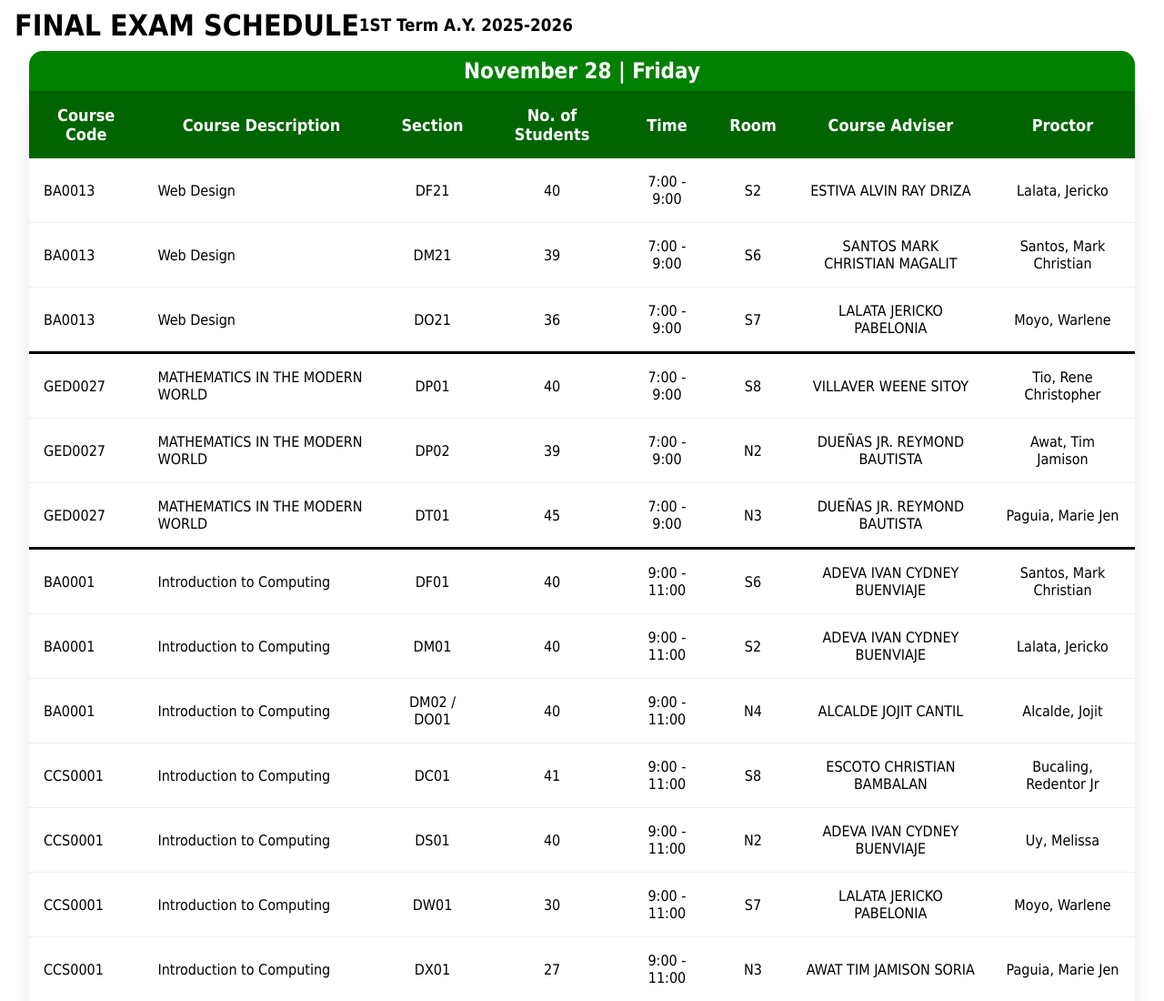
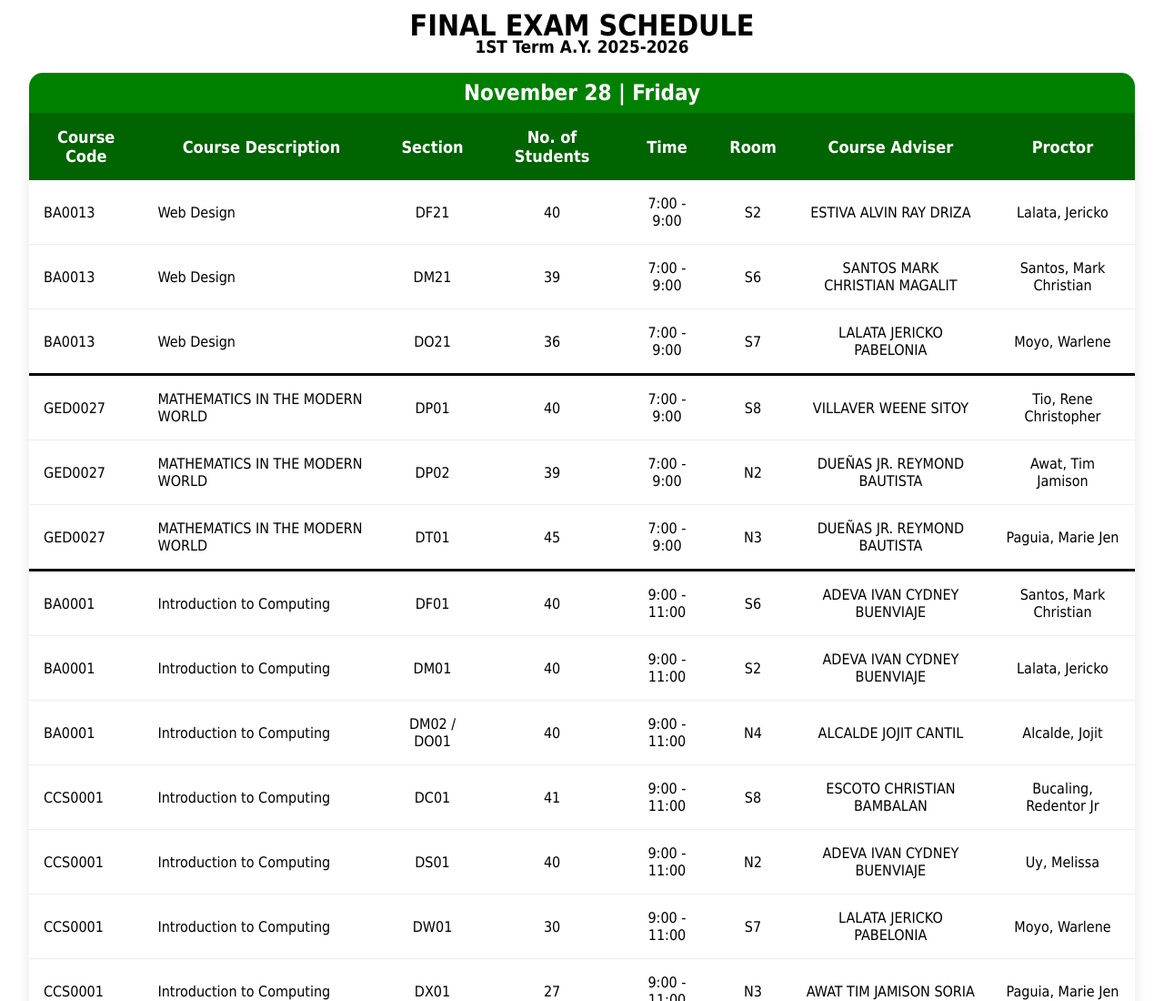
Before and after one commit to FEU-KC/Final_Schedule, a plain HTML site: page index.html in a window 1280 px wide. Shown: the top 1100 px of the page at 91% size. Drawn offline with Linux system fonts and the light colour scheme.

Commit message:
Update index.html

```diff
--- a/index.html
+++ b/index.html
@@ -17,10 +17,8 @@
 
         header{
             padding: 1rem;
-            margin: 0 auto;
             line-height: 1.5rem;
-            display:flex;
-            align-items:center;
+            text-align:center;
         }
 
         .exam-table{
```
